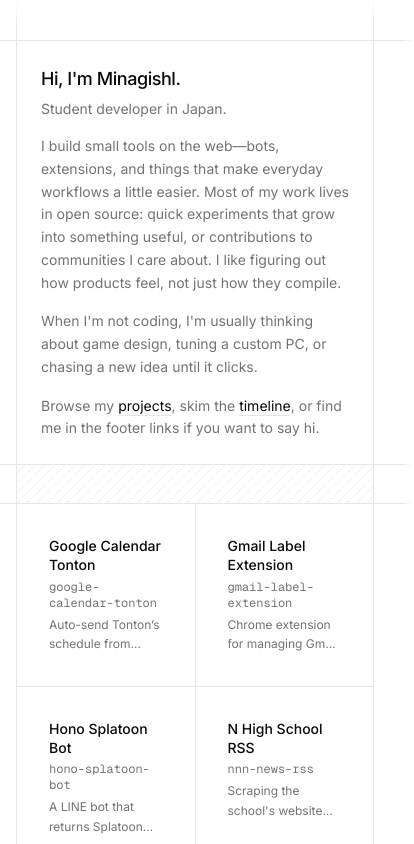
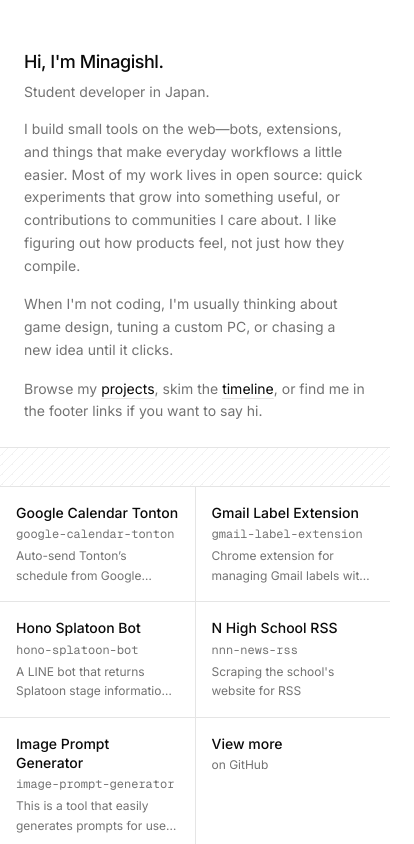
Before and after one commit to minagishl/minagishl.com, a Next.js app in the folder apps/web/: page / in a window 390 px wide. Shown: the top 844 px of the page, 414 px wide, since content can reach past the window. Built offline with nearby package versions, Linux system fonts and the light colour scheme.

Commit message:
fix: adjust mobile design

```diff
--- a/apps/web/components/projects-github-link.tsx
+++ b/apps/web/components/projects-github-link.tsx
@@ -3,7 +3,7 @@ import { cn } from "@workspace/ui/lib/utils"
 const GITHUB_PROFILE_URL = "https://github.com/minagishl"
 
 const cellClassName = cn(
-  "flex h-full min-w-0 flex-col items-start justify-start gap-1 bg-background p-8 text-left",
+  "flex h-full min-w-0 flex-col items-start justify-start gap-1 bg-background p-4 text-left sm:p-8",
   "transition-colors hover:bg-muted/50"
 )
 
--- a/apps/web/components/projects-list.tsx
+++ b/apps/web/components/projects-list.tsx
@@ -5,7 +5,7 @@ import { ProjectsGithubLink } from "@/components/projects-github-link"
 const MAX_VISIBLE = 5
 
 const cellClassName = cn(
-  "flex h-full min-w-0 flex-col items-start justify-start gap-1 bg-background p-8 text-left",
+  "flex h-full min-w-0 flex-col items-start justify-start gap-1 bg-background p-4 text-left sm:p-8",
   "transition-colors hover:bg-muted/50"
 )
 
--- a/apps/web/components/site-frame.tsx
+++ b/apps/web/components/site-frame.tsx
@@ -20,7 +20,10 @@ function verticalMask(cornerKey: (typeof corners)[number]["key"]) {
 
 function FrameCorners() {
   return (
-    <div aria-hidden className="pointer-events-none absolute inset-0 z-10">
+    <div
+      aria-hidden
+      className="pointer-events-none absolute inset-0 z-10 hidden sm:block"
+    >
       {corners.map((corner) => (
         <div key={corner.key}>
           <span
@@ -42,12 +45,12 @@ function FrameCorners() {
 
 export function SiteFrame({ children }: SiteFrameProps) {
   return (
-    <div className="flex min-h-svh justify-center px-4 py-10 sm:px-6 sm:py-14">
+    <div className="flex min-h-svh justify-center overflow-x-hidden px-0 py-6 sm:px-6 sm:py-14">
       <div className="relative w-full max-w-xl">
         <FrameCorners />
         <div
           className={cn(
-            "relative grid grid-cols-1 overflow-visible border border-border bg-background",
+            "relative grid grid-cols-1 overflow-visible border-0 bg-background sm:border sm:border-border",
             // Hairline between sections (not divide-y — borders shift absolute rails).
             "[&>*+*:not([data-frame-hatch])]:relative",
             "[&>*+*:not([data-frame-hatch])]:before:pointer-events-none [&>*+*:not([data-frame-hatch])]:before:absolute [&>*+*:not([data-frame-hatch])]:before:inset-x-0 [&>*+*:not([data-frame-hatch])]:before:top-0 [&>*+*:not([data-frame-hatch])]:before:z-10 [&>*+*:not([data-frame-hatch])]:before:h-px [&>*+*:not([data-frame-hatch])]:before:bg-border [&>*+*:not([data-frame-hatch])]:before:content-['']",
```
